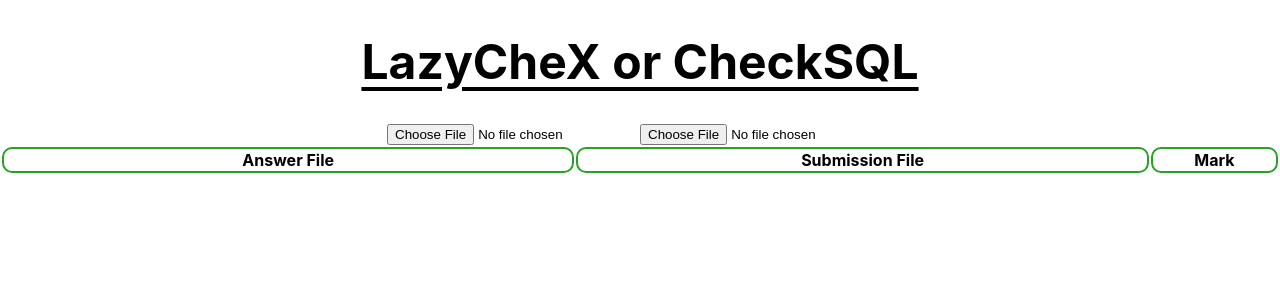
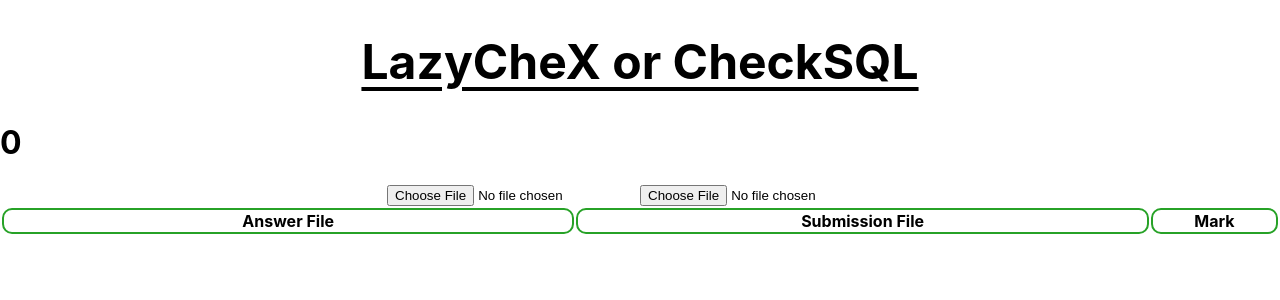
Before and after one commit to AshnahKhalidKhan/CheckSQL, a React (Create React App) app in the folder lazychex/: page / in a window 1280 px wide. Shown: the top 300 px of the page. Built offline with nearby package versions, Linux system fonts and the light colour scheme.

Commit message:
We're messing with counters now baby!

```diff
--- a/lazychex/src/App.js
+++ b/lazychex/src/App.js
@@ -11,6 +11,7 @@ function App() {
   */
   const [AnswerFileContent, setAnswerFileContent] = useState([]);
   const [SubmissionFileContent, setSubmissionFileContent] = useState([]);
+  const [CorrectAnswers, setCorrectAnswers] = useState(0);
 
   const handleAnswerFileSelect = (line) =>
   {
@@ -35,7 +36,10 @@ function App() {
   const selectTickOrCross = (AnswerText, SubmissionText) =>
   {
     if (AnswerText == SubmissionText)
+    {
+      setCorrectAnswers(CorrectAnswers + 1);
       return "Tick.png";
+    }
     else
       return "Cross.png";
   };
@@ -47,6 +51,9 @@ function App() {
     <div>
       <div className = "Title">
         <h1>LazyCheX or CheckSQL</h1>
+      </div>
+      <div>
+        <h1>{CorrectAnswers}</h1>
       </div>
       <div className = "Section">
         <div className = "MakeThemAppearSideBySideInSameLine">
```
